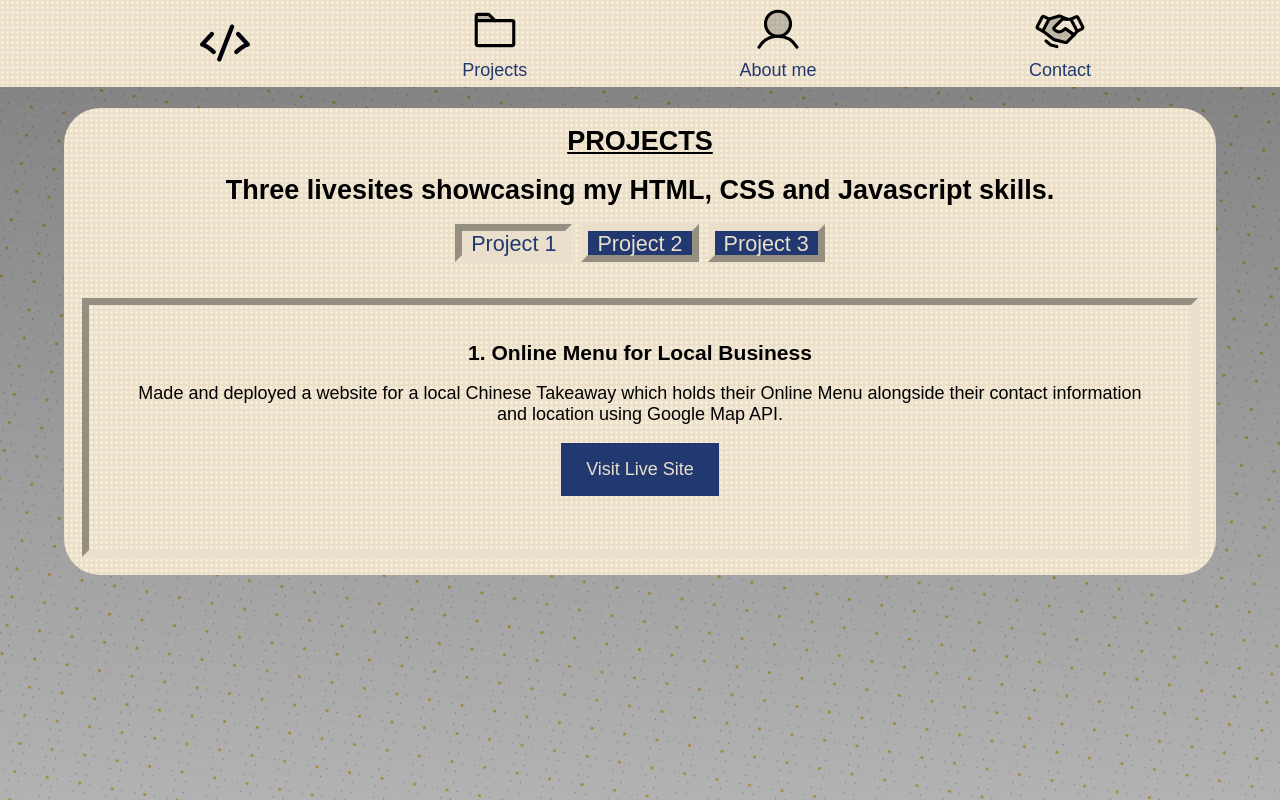
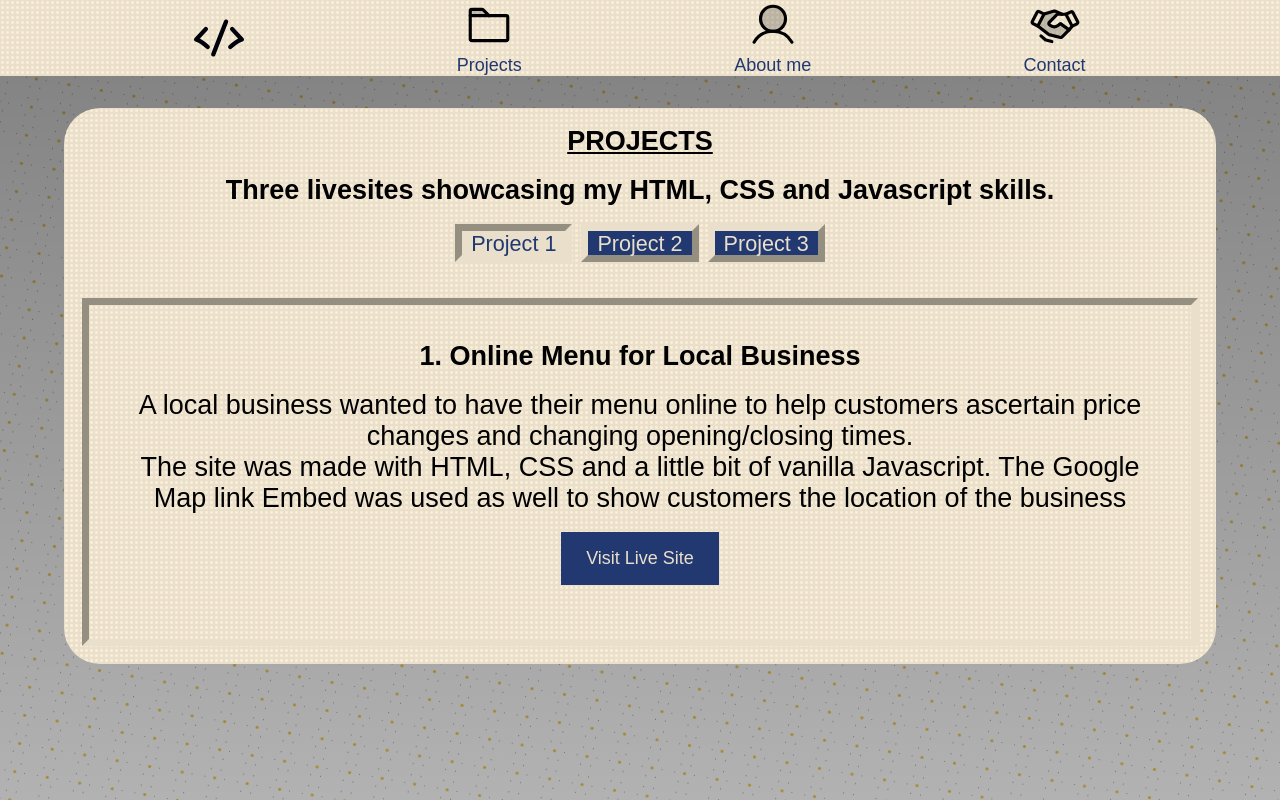
Before and after one commit to ExpressOwl/Frontend-Portfolio, a plain HTML site: page index.html in a window 1280 px wide. Drawn offline with Linux system fonts and the light colour scheme.

Commit message:
Added background-attachment
background-attachment: fixed helps the linear gradient to cover the whole screen.

```diff
--- a/index.html
+++ b/index.html
@@ -89,11 +89,16 @@
           >
             <h3>1. Online Menu for Local Business</h3>
             <p>
-              Made and deployed a website for a local Chinese Takeaway which
-              holds their Online Menu alongside their contact information and
-              location using Google Map API.
+              A local business wanted to have their menu online to help
+              customers ascertain price changes and changing opening/closing
+              times. <br />
+              The site was made with HTML, CSS and a little bit of vanilla
+              Javascript. The Google Map link Embed was used as well to show
+              customers the location of the business
             </p>
-            <a href="https://pearlchina.co.uk/" target="_blank" class="btn">Visit Live Site</a>
+            <a href="https://pearlchina.co.uk/" target="_blank" class="btn"
+              >Visit Live Site</a
+            >
           </div>
 
           <div
--- a/style.css
+++ b/style.css
@@ -21,9 +21,10 @@ a {
 
 body {
   background: linear-gradient(rgba(0, 0, 0, 0.5), rgba(0, 0, 0, 0.3)),
-    url(./images/background_pattern.svg) no-repeat;
+    url(./images/background_pattern.svg);
   min-height: 100vh;
   margin: auto;
+  background-attachment: fixed;
 }
 /* General Styles */
 
@@ -33,8 +34,8 @@ body {
   position: absolute;
   background: url(./images/navbar_pattern.svg);
   image-rendering: pixelated;
+  height: auto;
   width: 100%;
-  padding: 0.3em;
   margin-top: 0.5em;
   margin-bottom: 1rem;
   margin: auto;
@@ -144,9 +145,15 @@ nav {
   border: 0.4rem inset var(--secondary);
   padding: 2rem;
   margin: 1rem;
+  height: auto;
+}
+
+[role="tab_panel"] p {
+  font-size: 1.5rem;
 }
 
 [role="tab_panel"] h3 {
+  font-size: 1.5rem;
   margin-bottom: 1rem;
 }
 
```
